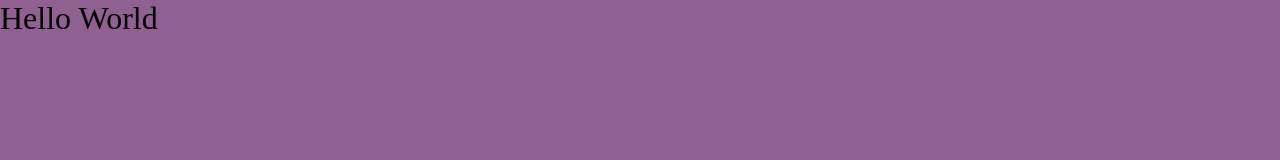
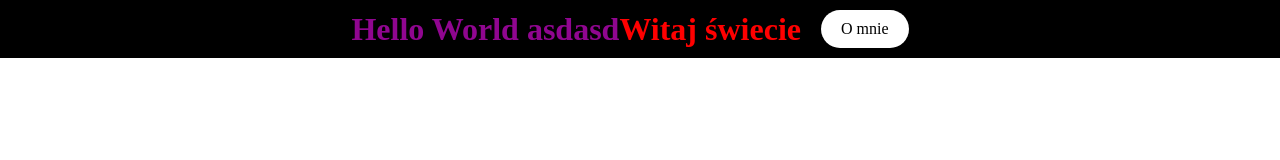
Before and after one commit to krzylesniewski/gatsbyJS-firstLook, a Gatsby site: page / in a window 1280 px wide. Built offline with nearby package versions, Linux system fonts and the light colour scheme; Gatsby itself is replaced by a stand-in of ours.

Commit message:
home page updated

```diff
--- a/src/pages/index.tsx
+++ b/src/pages/index.tsx
@@ -1,5 +1,9 @@
-import React from "react"
-import styled, { createGlobalStyle } from "styled-components"
+import React from "react";
+import { Link } from 'gatsby';
+import styled, { createGlobalStyle } from "styled-components";
+
+import StyledLink from '../components/Common/StyledLink';
+import MainWrapper from '../components/Layout/MainWrapper';
 
 const GlobalStyle = createGlobalStyle`
   html {
@@ -11,7 +15,7 @@ const GlobalStyle = createGlobalStyle`
     box-sizing: inherit;
   }
 
-  body, h1, h2, h3, h4, h5, h6, p, ol, ul {
+  body {
     margin: 0;
     padding: 0;
     font-weight: normal;
@@ -32,23 +36,20 @@ const GlobalStyle = createGlobalStyle`
   }
 `;
 
-const SyledWrapper = styled.div`
-  width: 100vw;
-  height: 100vh;
-  background-color: #906090;
-`;
-
-const H1 = styled.h1`
+const H1:any = styled.h1`
   margin: 0;
   padding: 0;
+  color: ${(props:any) => props.isRed ? 'red' : '#900690'};
 `;
 
 const IndexPage = () => (
   <>
     <GlobalStyle />
-    <SyledWrapper>
-      <H1>Hello World</H1>
-    </SyledWrapper>
+    <MainWrapper>
+      <H1>Hello World asdasd</H1>
+      <H1 isRed>Witaj świecie</H1>
+      <StyledLink to='/about' text='O mnie'/>
+    </MainWrapper>
   </>
 )
 
```
